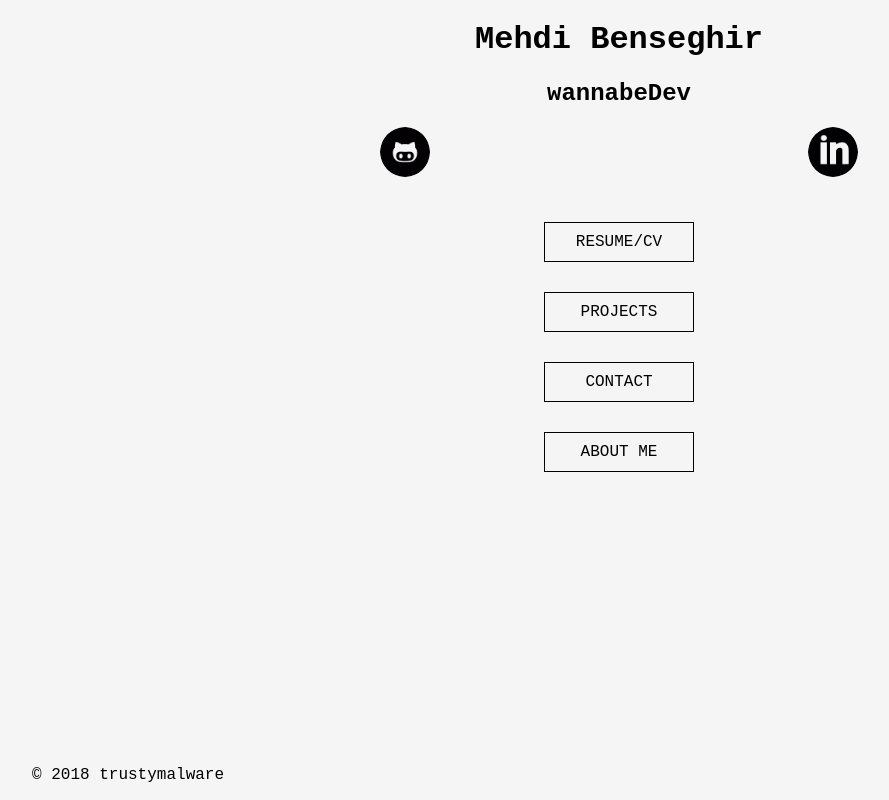
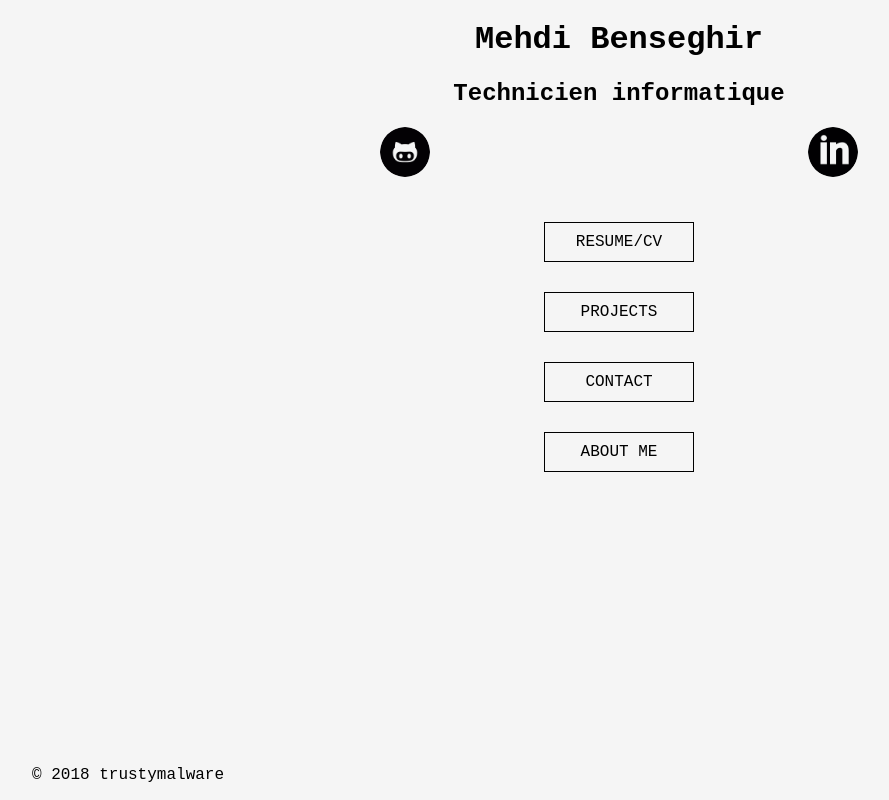
Before and after one commit to trustymalware/pwa_acs, a website: page home.html in a window 1280 px wide. Shown: the whole page, without its empty margins (21-910 px from the left). Drawn offline with Linux system fonts and the light colour scheme.

Commit message:
màj home

```diff
--- a/home.html
+++ b/home.html
@@ -12,7 +12,7 @@
     <header id="header">
         <div class="title">
             <h1>Mehdi Benseghir</h1>
-            <h2>wannabeDev</h2>
+            <h2>Technicien informatique</h2>
         </div>
         <section class="logo">
         <div>
```
